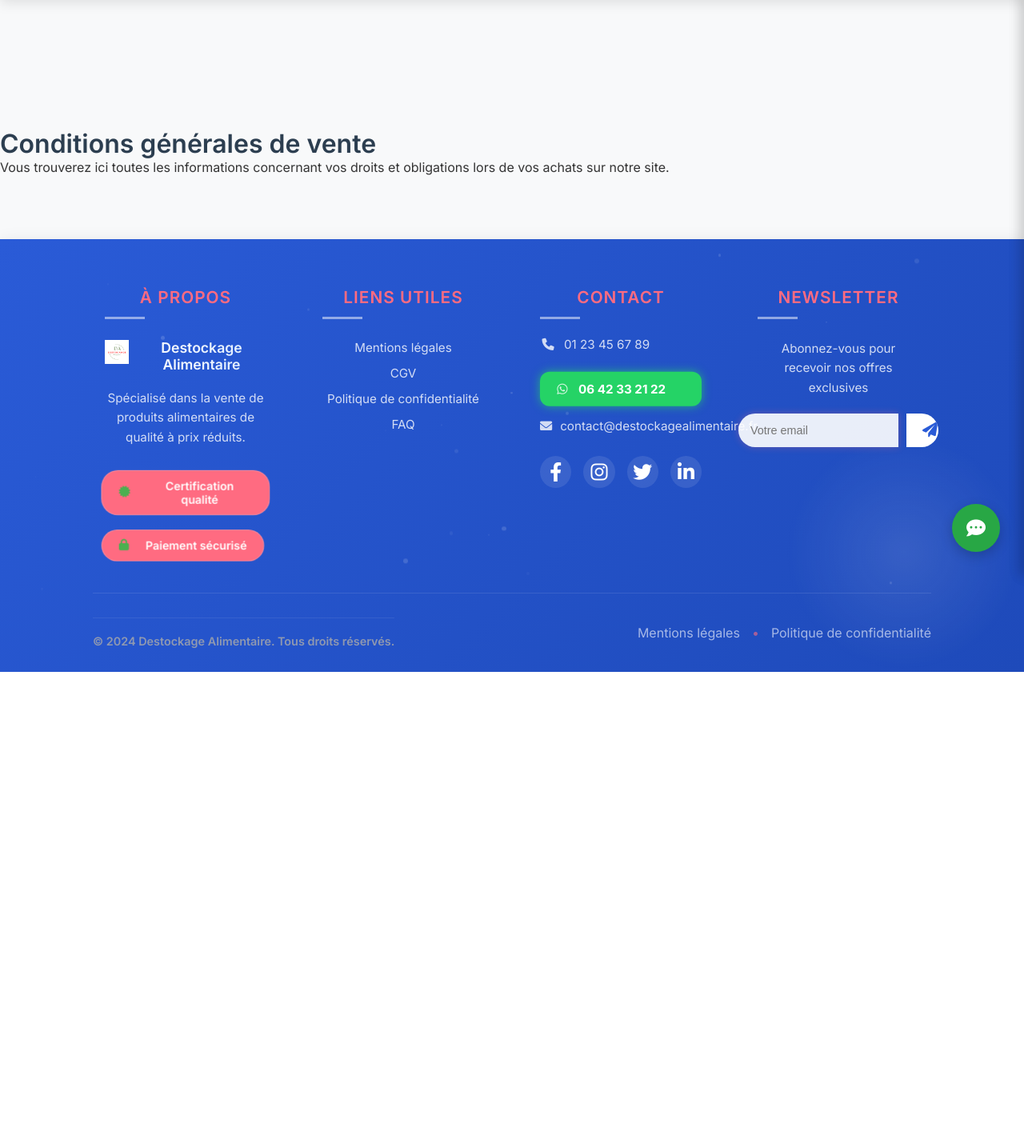
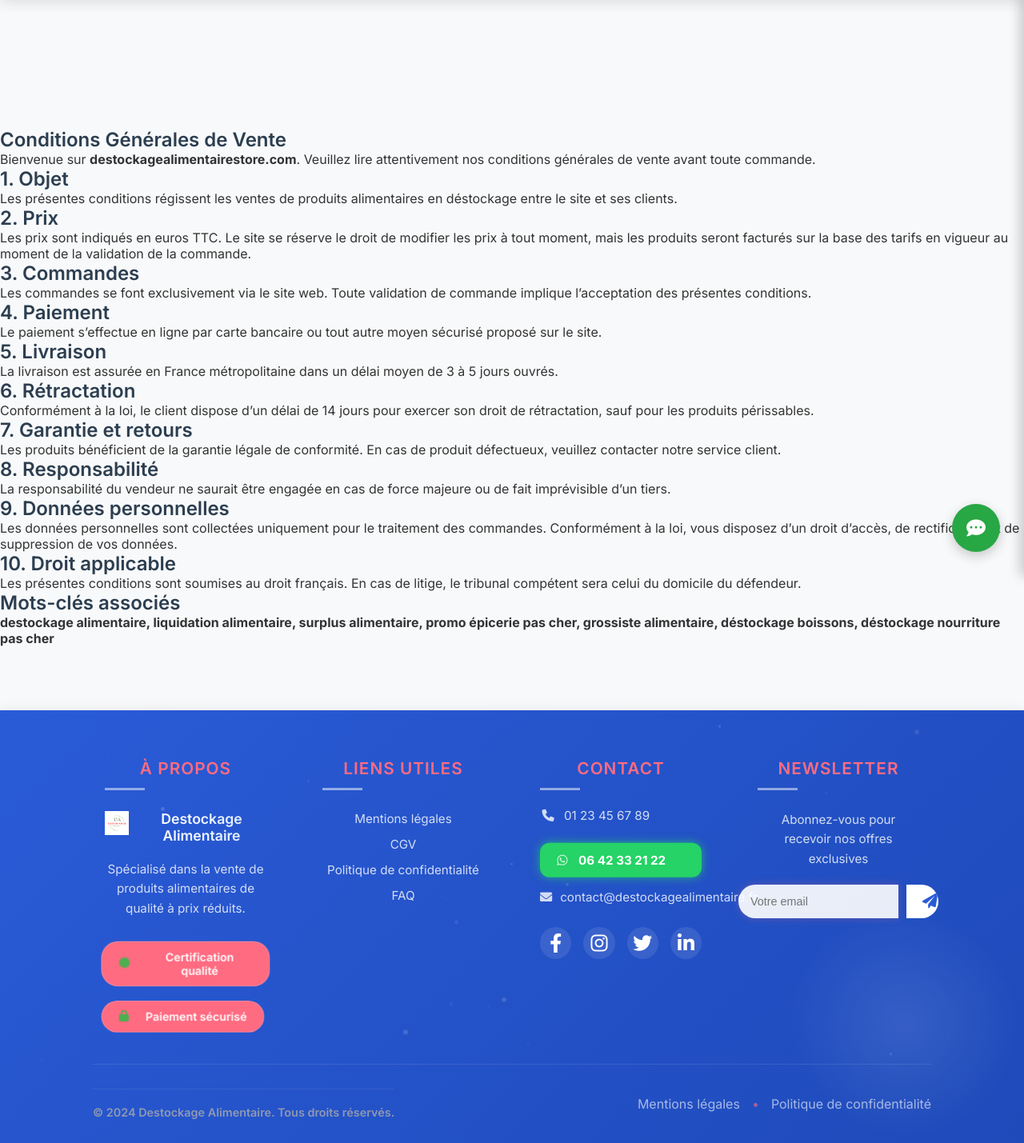
Before and after one commit to zapata225/destock, a Flask app: page /conditions in a window 1280 px wide. Shown: the part 80-1509 px from the top of the page at 80% size. Before the commit the page ends 920 px from the top, so only its background shows below. Run offline with Flask 3, Linux system fonts and the light colour scheme; some libraries are stand-ins or nearby versions.

Commit message:
Update conditions.html

```diff
--- a/templates/conditions.html
+++ b/templates/conditions.html
@@ -1,12 +1,147 @@
 {% extends "base.html" %}
+<style>/* Structure générale */
+  body {
+    font-family: 'Segoe UI', sans-serif;
+    background-color: #f9f9f9;
+    color: #333;
+    margin: 0;
+    padding: 0;
+  }
+
+  main {
+    max-width: 960px;
+    margin: 0 auto;
+    padding: 2rem;
+    background-color: #fff;
+  }
+
+  h1, h2 {
+    color: #2c3e50;
+    font-weight: 700;
+  }
+
+  h1 {
+    font-size: 2.5rem;
+    margin-bottom: 1rem;
+  }
+
+  h2 {
+    font-size: 1.8rem;
+    margin-top: 2rem;
+    margin-bottom: 0.5rem;
+  }
+
+  p {
+    font-size: 1rem;
+    line-height: 1.6;
+    margin-bottom: 1rem;
+  }
+
+  /* Section */
+  section {
+    padding: 1rem 0;
+    border-bottom: 1px solid #eee;
+  }
+
+  section:last-child {
+    border-bottom: none;
+  }
+
+  /* Mots-clés SEO */
+  section p strong {
+    display: block;
+    margin-top: 0.5rem;
+    font-weight: bold;
+    color: #555;
+  }
+
+  /* Responsive design */
+  @media screen and (max-width: 768px) {
+    body {
+      font-size: 16px;
+    }
+
+    h1 {
+      font-size: 2rem;
+    }
+
+    h2 {
+      font-size: 1.5rem;
+    }
+
+    main {
+      padding: 1rem;
+    }
+  }
+  </style>
 {% block head %}
-  <title>Conditions générales de vente | Destockage Alimentaire</title>
-  <meta name="description" content="Consultez nos conditions générales de vente : commandes, livraisons, retours, remboursements et politique de confidentialité.">
+  <title>Conditions Générales de Vente | Destockage Alimentaire</title>
+  <meta name="description" content="Consultez nos conditions générales de vente : modalités de paiement, livraison, retours et responsabilité. Achetez en toute confiance.">
+  <link rel="canonical" href="https://www.destockagealimentairestore.com/conditions">
 {% endblock %}
 
 {% block content %}
 <main>
-  <h1>Conditions générales de vente</h1>
-  <p>Vous trouverez ici toutes les informations concernant vos droits et obligations lors de vos achats sur notre site.</p>
+  <section>
+    <h1>Conditions Générales de Vente</h1>
+    <p>Bienvenue sur <strong>destockagealimentairestore.com</strong>. Veuillez lire attentivement nos conditions générales de vente avant toute commande.</p>
+  </section>
+
+  <section>
+    <h2>1. Objet</h2>
+    <p>Les présentes conditions régissent les ventes de produits alimentaires en déstockage entre le site et ses clients.</p>
+  </section>
+
+  <section>
+    <h2>2. Prix</h2>
+    <p>Les prix sont indiqués en euros TTC. Le site se réserve le droit de modifier les prix à tout moment, mais les produits seront facturés sur la base des tarifs en vigueur au moment de la validation de la commande.</p>
+  </section>
+
+  <section>
+    <h2>3. Commandes</h2>
+    <p>Les commandes se font exclusivement via le site web. Toute validation de commande implique l’acceptation des présentes conditions.</p>
+  </section>
+
+  <section>
+    <h2>4. Paiement</h2>
+    <p>Le paiement s’effectue en ligne par carte bancaire ou tout autre moyen sécurisé proposé sur le site.</p>
+  </section>
+
+  <section>
+    <h2>5. Livraison</h2>
+    <p>La livraison est assurée en France métropolitaine dans un délai moyen de 3 à 5 jours ouvrés.</p>
+  </section>
+
+  <section>
+    <h2>6. Rétractation</h2>
+    <p>Conformément à la loi, le client dispose d’un délai de 14 jours pour exercer son droit de rétractation, sauf pour les produits périssables.</p>
+  </section>
+
+  <section>
+    <h2>7. Garantie et retours</h2>
+    <p>Les produits bénéficient de la garantie légale de conformité. En cas de produit défectueux, veuillez contacter notre service client.</p>
+  </section>
+
+  <section>
+    <h2>8. Responsabilité</h2>
+    <p>La responsabilité du vendeur ne saurait être engagée en cas de force majeure ou de fait imprévisible d’un tiers.</p>
+  </section>
+
+  <section>
+    <h2>9. Données personnelles</h2>
+    <p>Les données personnelles sont collectées uniquement pour le traitement des commandes. Conformément à la loi, vous disposez d’un droit d’accès, de rectification et de suppression de vos données.</p>
+  </section>
+
+  <section>
+    <h2>10. Droit applicable</h2>
+    <p>Les présentes conditions sont soumises au droit français. En cas de litige, le tribunal compétent sera celui du domicile du défendeur.</p>
+  </section>
+
+  <section>
+    <h2>Mots-clés associés</h2>
+    <p>
+      <strong>destockage alimentaire, liquidation alimentaire, surplus alimentaire, promo épicerie pas cher, grossiste alimentaire, déstockage boissons, déstockage nourriture pas cher</strong>
+    </p>
+  </section>
 </main>
 {% endblock %}
```
